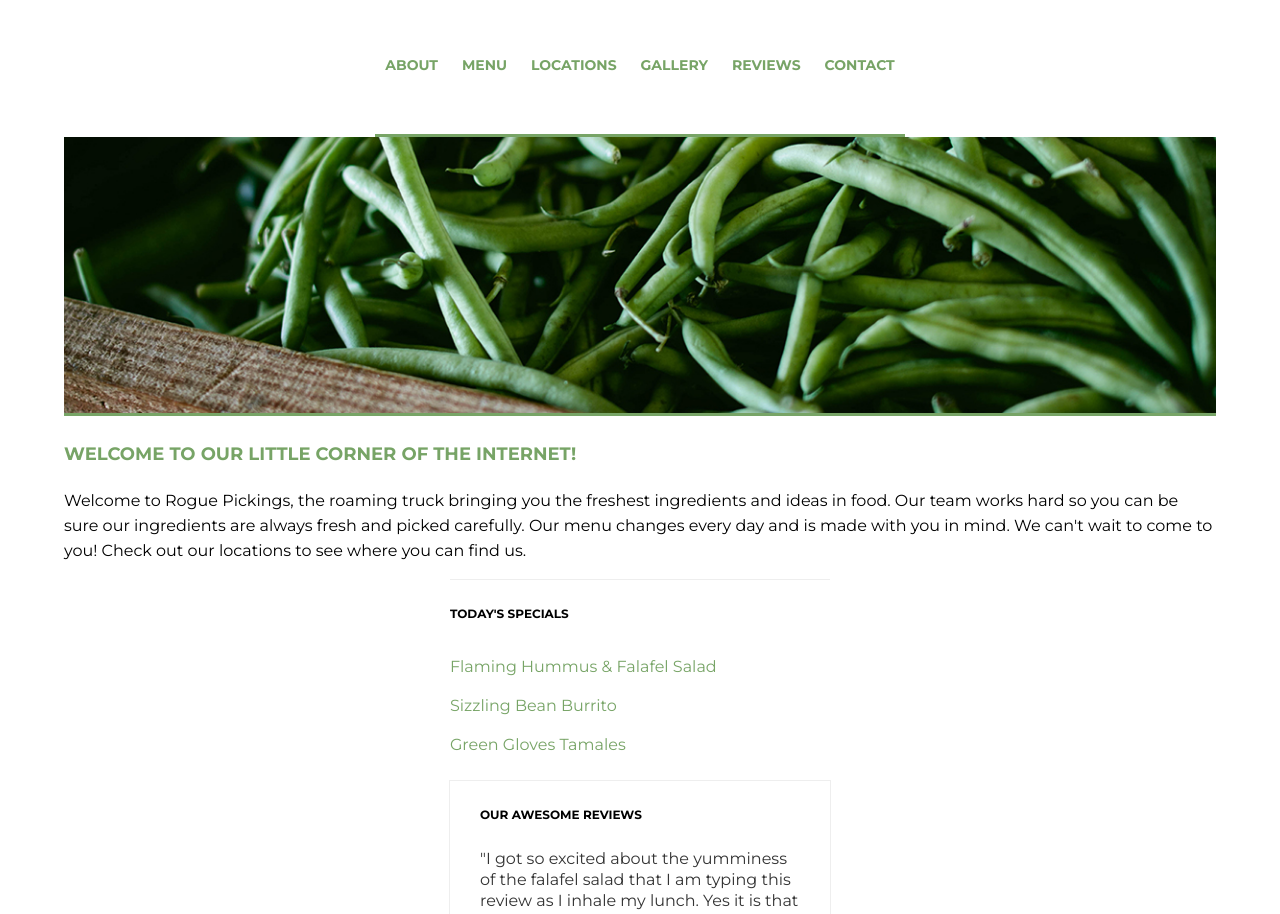
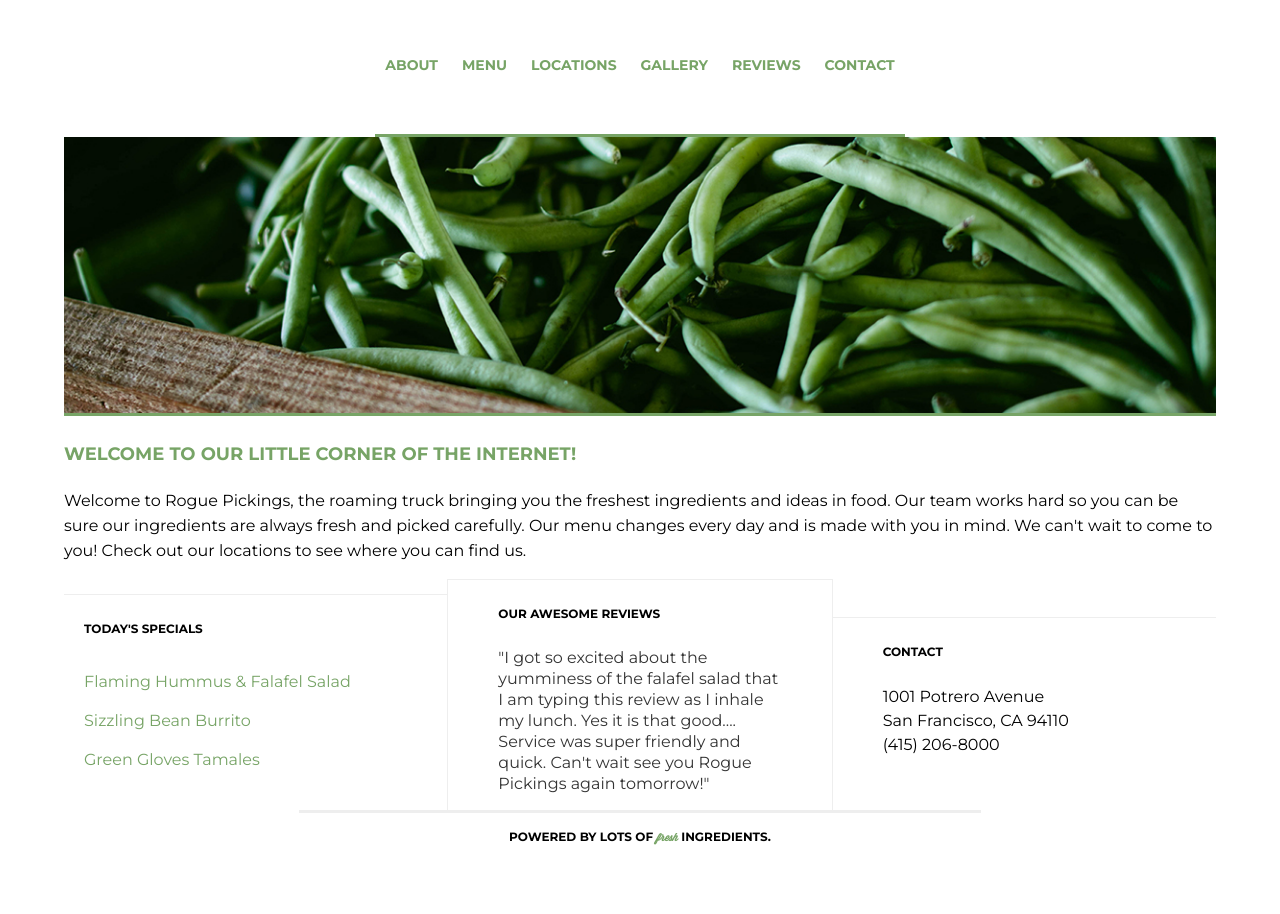
Before and after one commit to NoelArzola/rogue-pickings-responsive, a plain HTML site: page index.html in a window 1280 px wide. Shown: the part 119-1033 px from the top of the page. After the commit the page ends 979 px from the top, so only its background shows below. Drawn offline with Linux system fonts and the light colour scheme.

Commit message:
Tablet breakpoints

```diff
--- a/css/main.css
+++ b/css/main.css
@@ -175,6 +175,44 @@ footer span {
 	font-size: 0.875em;
 }
 
+@media (min-width: 768px) {
+
+	header h1 {
+		width: 100%;
+		padding: 15px 105px;
+		text-align: center;
+	}
+
+	.bottom-section {
+		flex-flow: row nowrap;
+	}
+
+	.section-one,
+	.section-two,
+	.section-three {
+		width: 33%;
+		padding: 0 20px;
+	}
+
+	.section-one h4 {
+		padding: 0;
+	}
+
+	.section-two {
+		border-left: 1px solid #eee;
+		border-right: 1px solid #eee;
+	}
+
+	footer {
+		border-top: 1px solid #eee;
+		padding: 0 210px;
+	}
+
+	footer h4 {
+		width: 100%;
+	}
+}
+
 @media (min-width: 1200px) {
 
 	.container{
@@ -222,7 +260,6 @@ footer span {
 	}
 
 	header h1 {
-		float: left;
 		margin: 0;
 		padding: 38px 0;
 	}
@@ -231,7 +268,6 @@ footer span {
 	}
 
 	header nav {
-		float: right;
 		padding: 46px 0;
 	}
 	header nav ul {
```
